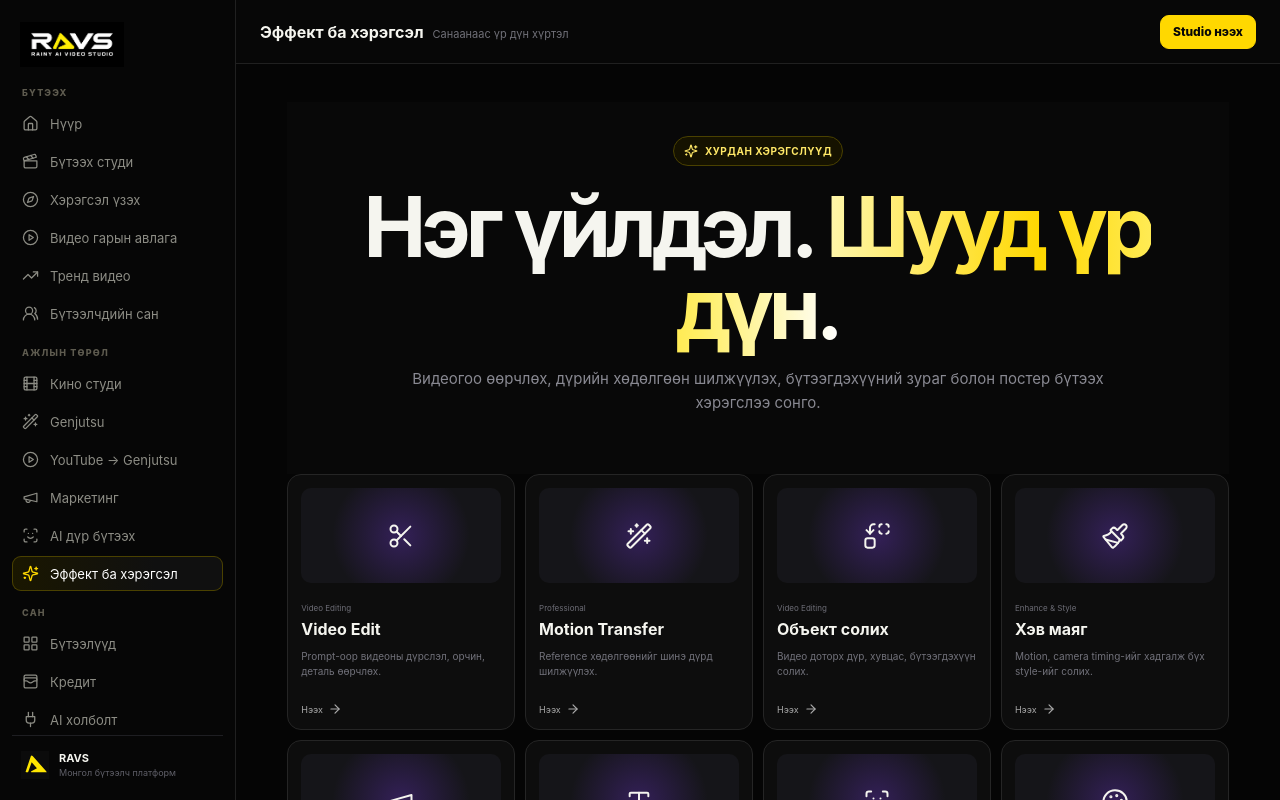
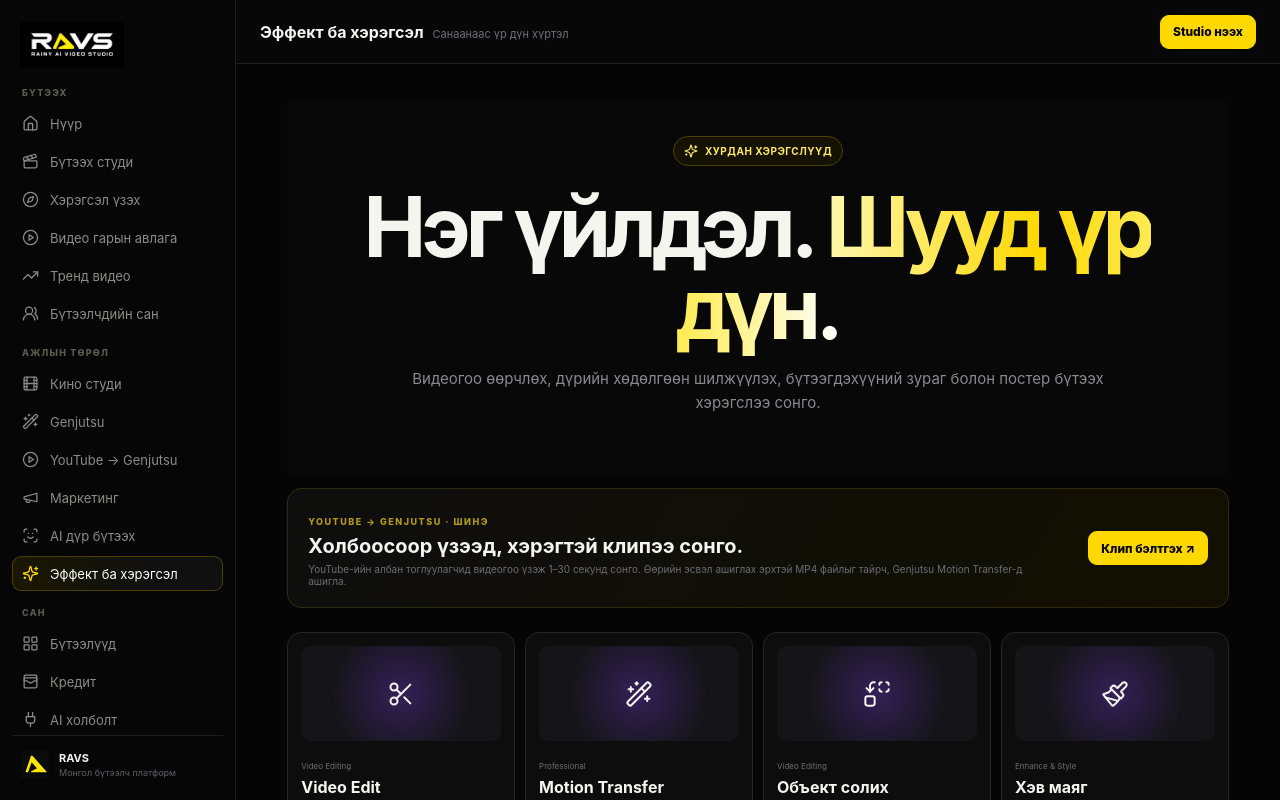
Before and after one commit to ssboroo/rainyaivideostudio, a Next.js app: page /apps in a window 1280 px wide. Shown: the top 800 px of the page. Built offline with nearby package versions, Linux system fonts and the light colour scheme; no server answers; the database is empty.

Commit message:
ux(apps): showcase YouTube-to-Genjutsu editor with truthful owned-file requirement

```diff
--- a/app/apps/page.tsx
+++ b/app/apps/page.tsx
@@ -20,6 +20,10 @@ export default function AppsPage() {
             <h1>Нэг үйлдэл. <em>Шууд үр дүн.</em></h1>
             <p>Видеогоо өөрчлөх, дүрийн хөдөлгөөн шилжүүлэх, бүтээгдэхүүний зураг болон постер бүтээх хэрэгслээ сонго.</p>
           </div>
+          <Link href="/studio?model=genjutsu-motion&source=youtube" className="featureCallout" style={{display:"flex",gap:18,alignItems:"center",marginBottom:24,flexWrap:"wrap",textDecoration:"none"}}>
+            <div><small>YOUTUBE → GENJUTSU · ШИНЭ</small><h2>Холбоосоор үзээд, хэрэгтэй клипээ сонго.</h2><p>YouTube-ийн албан тоглуулагчид видеогоо үзэж 1–30 секунд сонго. Өөрийн эсвэл ашиглах эрхтэй MP4 файлыг тайрч, Genjutsu Motion Transfer-д ашигла.</p></div>
+            <span className="primary">Клип бэлтгэх ↗</span>
+          </Link>
           <div className="appsGrid">
             {appTools.map((tool) => (
               <Link href={tool.href} className={"appTool accent-" + tool.accent} key={tool.title}>
```
